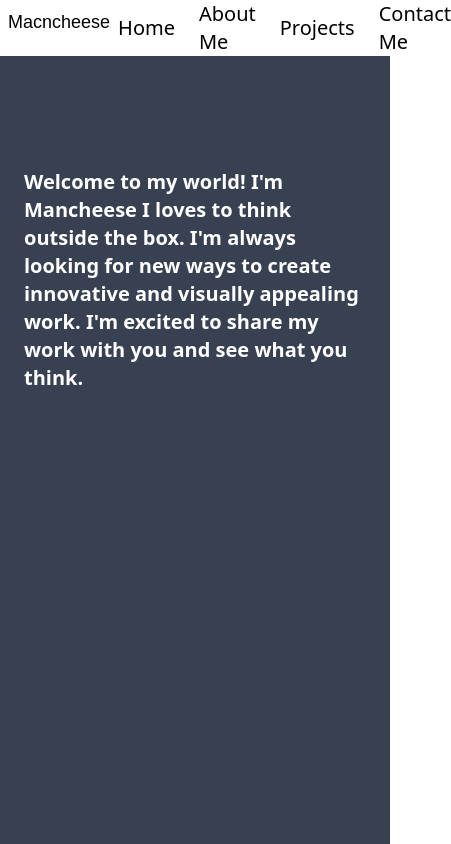
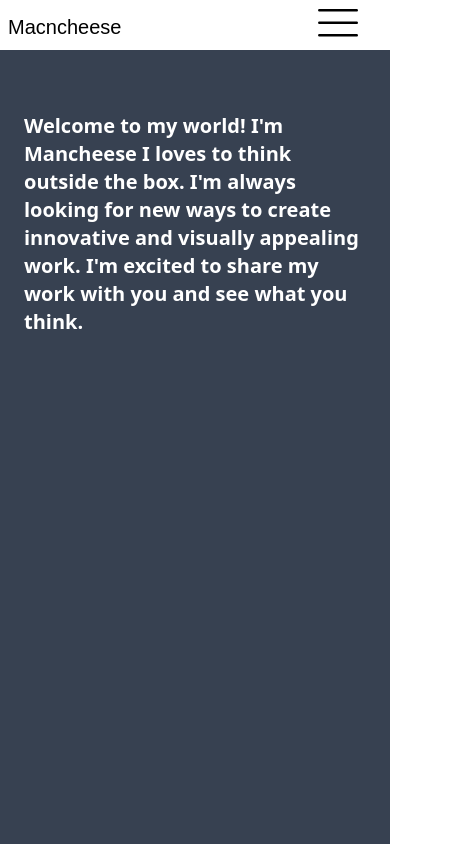
Before and after one commit to MacncheeseK/Portfolio-Website, a React (Vite) app: page / in a window 390 px wide. Shown: the top 844 px of the page, 451 px wide, since content can reach past the window. Built offline with nearby package versions, Linux system fonts and the light colour scheme; a web font is replaced by a local one.

Commit message:
added hamburger menu

```diff
--- a/src/components/HamburgerMenu.tsx
+++ b/src/components/HamburgerMenu.tsx
@@ -1,14 +1,18 @@
 import hamburger from '../assets/hamburger.svg'
-import { motion, spring, transform } from 'framer-motion';
+import { motion, useInView } from 'framer-motion';
+import { useRef } from 'react';
 
-export const HamburgerMenu =()=>{
-
+export const HamburgerMenu =( props:{toggleMenu:()=> void })=>{
+  const ref =useRef(null)
+  const inView =useInView(ref, {once: true})
   return (
     <div className="mr-8">
       <div>
         <motion.button
           animate={{ rotate: 180, scale: 1 }}
           transition={{ type: 'spring', damping: 20, stiffness: 280 }}
+          onClick={props.toggleMenu}
+          ref={ref}
         >
           <img src={hamburger} alt="hamburger menu" className="w-10 h-10 " />
         </motion.button>
--- a/src/components/Navbar.tsx
+++ b/src/components/Navbar.tsx
@@ -1,10 +1,15 @@
 import HamburgerMenu from './HamburgerMenu';
-
+import { useState } from 'react';
 export const Navbar = () => {
+  const [isOpen, setIsOpen] = useState(false);
+  const toggleMenu = () => {
+    setIsOpen((prevIsOpen) => !prevIsOpen);
+  }
   return (
-    <nav className="flex justify-between">
-      <h1 className="font-Yapari text-lg p-2 ">Macncheese</h1>
-      <ul className="flex gap-6 items-center text-xl ">
+    <section>
+      <nav className="flex justify-between items-center fixed bg-white w-full pt-1  ">
+        <h1 className="font-Yapari text-xl p-2 text-center ">Macncheese</h1>
+        <ul className="flex gap-6  text-xl max-sm:hidden mr-7">
           <li>
             <a href="/">Home</a>
           </li>
@@ -18,8 +23,12 @@ export const Navbar = () => {
             <a href="/contact">Contact Me</a>
           </li>
         </ul>
-      <HamburgerMenu />
+        <div className="hidden max-sm:block ">
+          <HamburgerMenu toggleMenu={toggleMenu} />
+        </div>
       </nav>
+      <div className="{}"></div>
+    </section>
   );
 };
 
```
Lines whose indentation alone changed are shown as unchanged.
